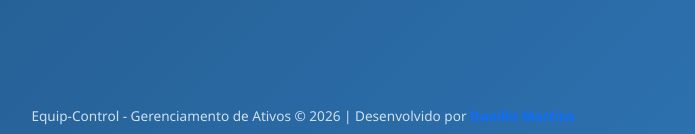
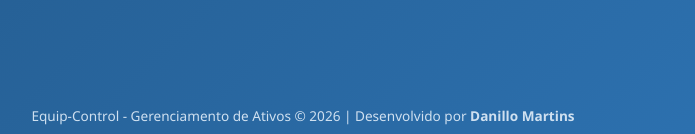
Before and after one commit to DanilloMartiins/equip-control, a Flask app: page /login in a window 1280 px wide. Shown: the part 666-800 px from the top of the page, without its empty margins (337-1032 px from the left). Run offline with Flask 3, Linux system fonts and the light colour scheme.

Commit message:
fix: link do LinkedIn no rodapé herda cor do texto

```diff
--- a/templates/base.html
+++ b/templates/base.html
@@ -74,7 +74,7 @@
     </div>
 
     <footer class="text-center py-3">
-        <p class="mb-0">Equip-Control &copy; {{ now().year if now else '2026' }} | Desenvolvido por <a href="https://www.linkedin.com/in/danillomartins/" target="_blank" class="text-decoration-none">Danillo Martins</a></p>
+        <p class="mb-0">Equip-Control &copy; {{ now().year if now else '2026' }} | Desenvolvido por <a href="https://www.linkedin.com/in/danillomartins/" target="_blank" class="text-decoration-none" style="color:inherit">Danillo Martins</a></p>
     </footer>
 
     <script src="https://cdn.jsdelivr.net/npm/bootstrap@5.3.2/dist/js/bootstrap.bundle.min.js"></script>
--- a/templates/login.html
+++ b/templates/login.html
@@ -76,7 +76,7 @@
     </div>
 
     <footer class="position-fixed bottom-0 w-100 text-center py-2">
-        Equip-Control - Gerenciamento de Ativos &copy; 2026 | Desenvolvido por <a href="https://www.linkedin.com/in/danillomartins/" target="_blank" class="text-decoration-none fw-semibold">Danillo Martins</a>
+        Equip-Control - Gerenciamento de Ativos &copy; 2026 | Desenvolvido por <a href="https://www.linkedin.com/in/danillomartins/" target="_blank" class="text-decoration-none fw-semibold" style="color:inherit">Danillo Martins</a>
     </footer>
     <script>
         setTimeout(() => {
```
